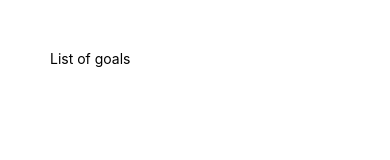
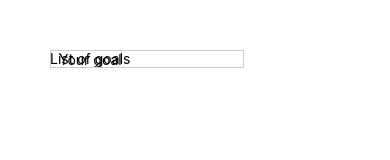
Before and after one commit to PraneethBunny123/GoalsApp, a React Native app: screen / in a window 390 px wide. Shown: the top 160 px of the page. Built offline with nearby package versions, Linux system fonts and the light colour scheme.

Commit message:
added styling to the text input field

```diff
--- a/App.js
+++ b/App.js
@@ -5,7 +5,7 @@
     return (
         <View style={styles.appContainer}>
             <View style={styles.inputContainer} >
-                <TextInput placeholder='Your goal'/>
+                <TextInput style={styles.textInput} placeholder='Your goal'/>
                 <Button title='Add Goal' />
             </View>
             <View>
@@ -23,5 +23,12 @@
         flex: 0,
         flexDirection: 'row',
         justifyContent: 'space-between'
+    },
+    textInput: {
+        borderWidth: 1,
+        borderColor: '#cccccc',
+        width: '80%',
+        marginRight: 8,
+        padding: 8
     }
 });
```
